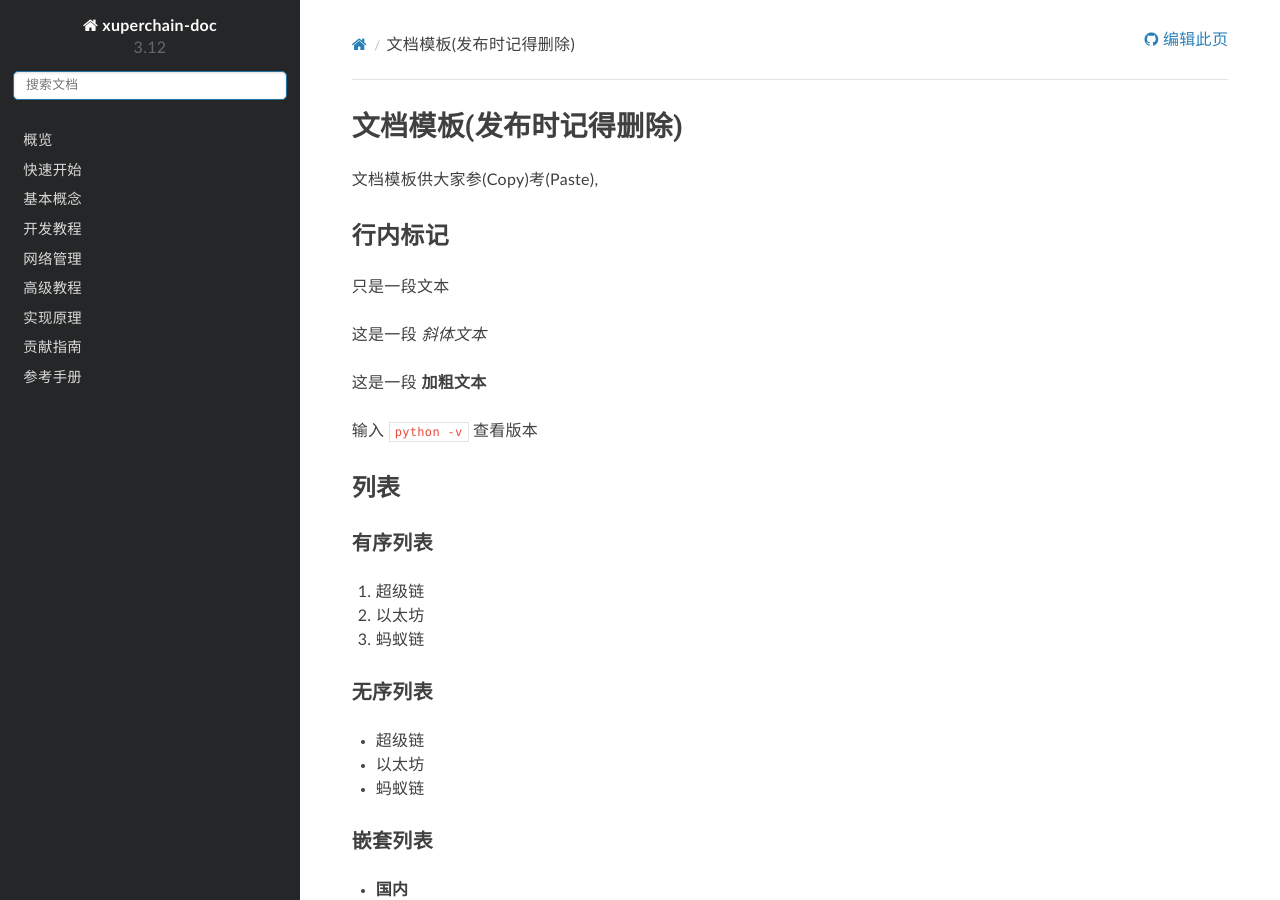
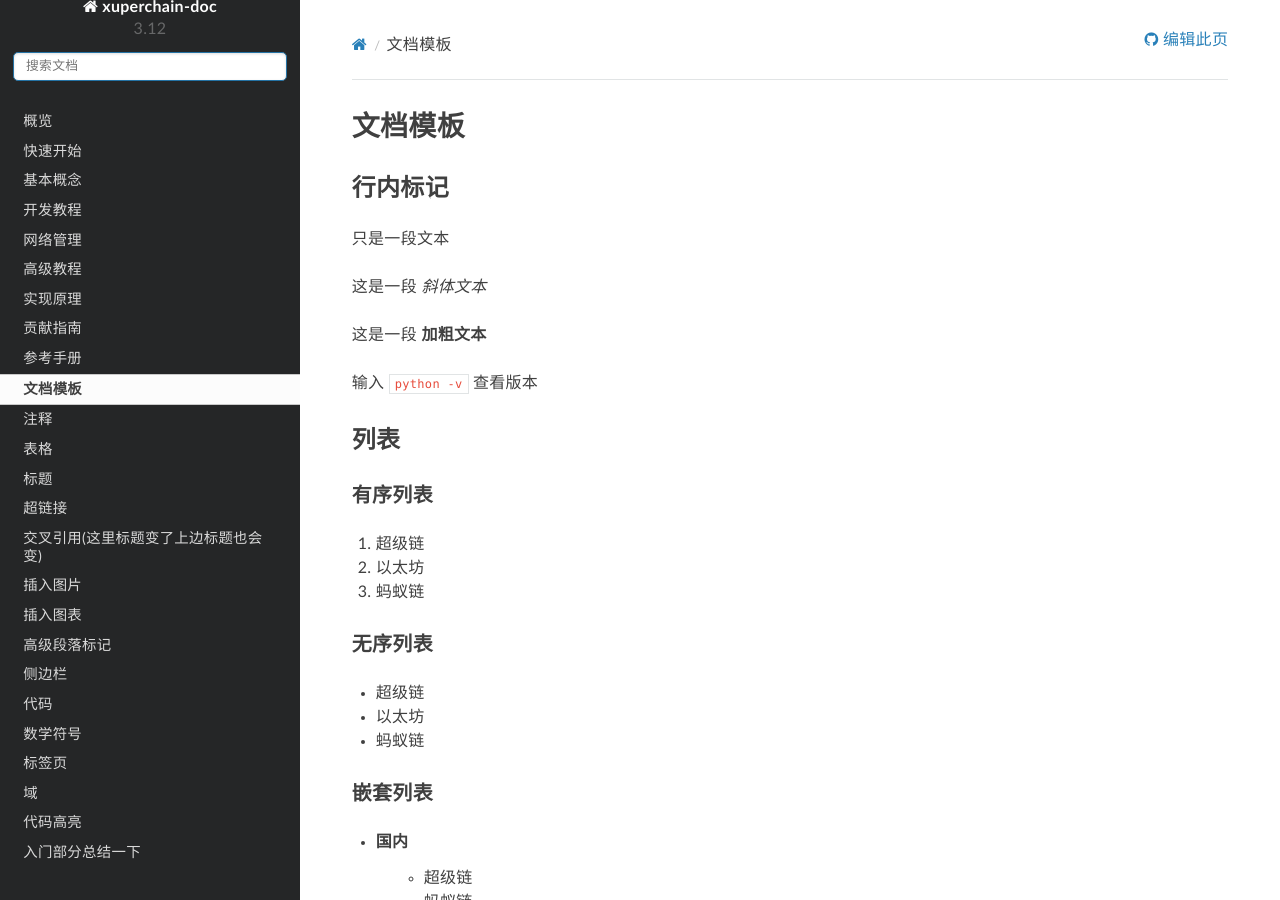
Before and after one commit to xuperchain/docs, a Sphinx documentation site: the page built from source/template.rst, in a window 1280 px wide and 900 px high. Built offline with Sphinx 7.4.7 and the Read the Docs theme 2.0.0, drawn with Linux system fonts in a browser that asks for light colours; comment, search, counter and statistics services are not loaded.

Commit message:
RFC: Add documentation template

```diff
--- a/source/index.rst
+++ b/source/index.rst
@@ -20,3 +20,4 @@
    design.rst
    contribution.rst
    reference/00.reference.rst
+   template.rst
--- a/source/template.rst
+++ b/source/template.rst
@@ -1,7 +1,7 @@
 
-文档模板(发布时记得删除)
+文档模板
 ==========================
-文档模板供大家参(Copy)考(Paste),
+
 
 行内标记
 >>>>>>>>
```
